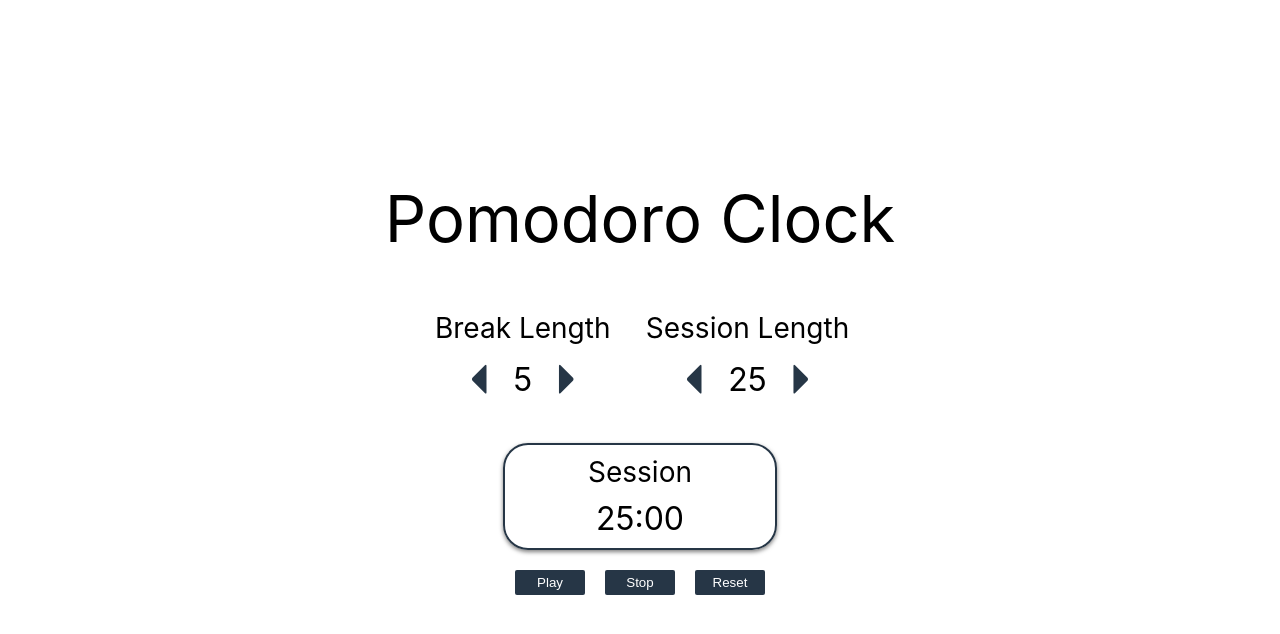
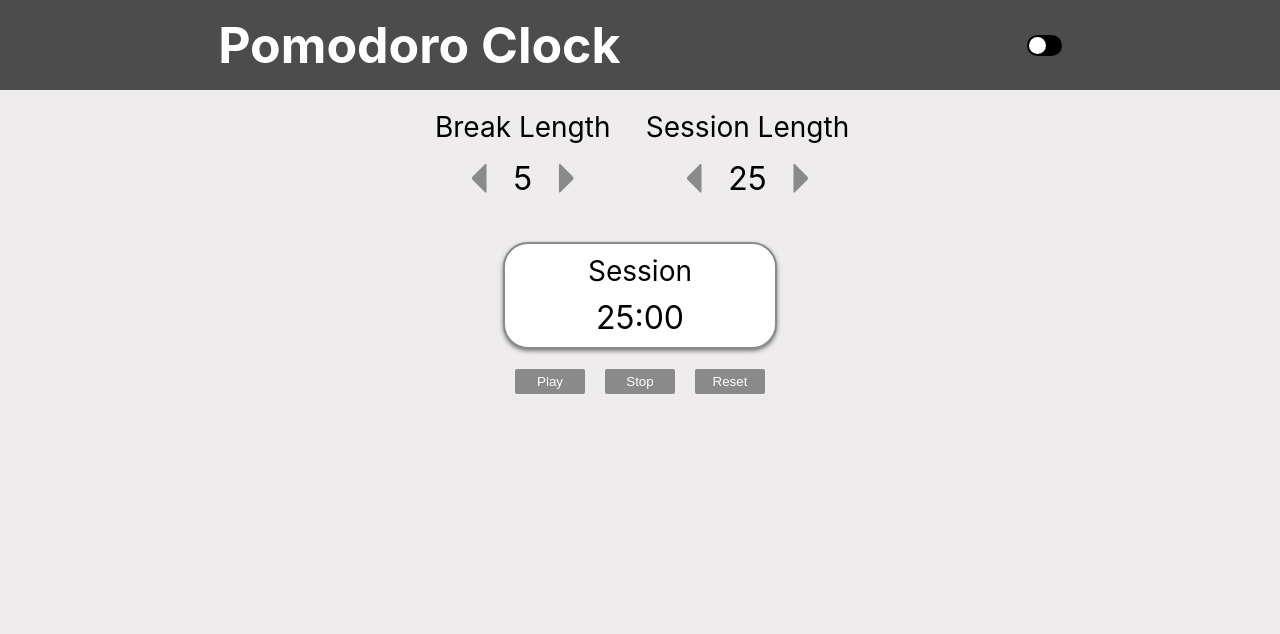
Before and after one commit to NicholasKlaus/Timer, a React (Create React App) app: page / in a window 1280 px wide. Shown: the top 634 px of the page. Built offline with nearby package versions, Linux system fonts and the light colour scheme.

Commit message:
added DarkModeToggler, added dark-theme, change styles

```diff
--- a/src/App.tsx
+++ b/src/App.tsx
@@ -1,17 +1,19 @@
 import React from 'react';
-import { BreakLength, SessionLength, Timer } from './components/index';
+import { BreakLength, Header, SessionLength, Timer } from './components/index';
 
 function App() {
 
   return (
     <div className="App">
-      <div className="main-wrap">
-        <h2>Pomodoro Clock</h2>
-        <div className="interval-wrap">
-          <BreakLength />
-          <SessionLength />
+      <Header />
+      <div className="container">
+        <div className="main-wrap">
+          <div className="interval-wrap">
+            <BreakLength />
+            <SessionLength />
+          </div>
+          <Timer />
         </div>
-        <Timer />
       </div>
     </div>
   );
--- /dev/null
+++ b/src/components/darkModeToggler/DarkModeToggler.tsx
@@ -0,0 +1,49 @@
+import React, { useEffect, useRef, useState } from 'react';
+import themeKey from '../../constants/theme';
+
+export const DarkModeToggler: React.FC = () => {
+  const [isDarkTheme, setIsDarkTheme] = useState(false);
+
+  const darkTheme = "dark-theme";
+  const lightTheme = "light-theme";
+  let theme: React.MutableRefObject<string | undefined> = useRef();
+
+  useEffect(() => {
+    getTheme()
+  }, [])
+
+  const switchTheme = (e: any) => {
+    if (theme.current === darkTheme) {
+      document.body.classList.replace(darkTheme, lightTheme)
+      localStorage.setItem(themeKey, lightTheme)
+      theme.current = lightTheme;
+      setIsDarkTheme(false);
+    } else {
+      document.body.classList.replace(lightTheme, darkTheme)
+      localStorage.setItem(themeKey, darkTheme)
+     theme.current = darkTheme;
+      setIsDarkTheme(true);
+    }
+  }
+
+  const getTheme = () => {
+    if(localStorage) {
+      theme.current = localStorage.getItem(themeKey) as string;
+    }
+    if (theme.current === lightTheme || theme.current === darkTheme) {
+      document.body.classList.add(theme.current)
+      setIsDarkTheme(theme.current === darkTheme)
+    } else {
+      document.body.classList.add(lightTheme)
+      setIsDarkTheme(false);
+    }
+
+  }
+
+  return (
+    <label className="switch">
+      <input type="checkbox" onChange={switchTheme} checked={isDarkTheme} />
+      <span className="slider round"></span>
+    </label>
+  )
+}
--- /dev/null
+++ b/src/components/header/Header.tsx
@@ -0,0 +1,14 @@
+import React from 'react';
+import { DarkModeToggler } from '../index';
+
+export const Header = () => {
+
+  return (
+    <div className="header">
+      <div className="header-wrap">
+        <h2 className="header-title">Pomodoro Clock</h2>
+        <DarkModeToggler />
+      </div>
+    </div>
+  );
+}
--- a/src/components/index.ts
+++ b/src/components/index.ts
@@ -1,3 +1,5 @@
 export * from './SessionLength';
 export * from './BreakLength';
 export * from './Timer';
+export * from './header/Header';
+export * from './darkModeToggler/DarkModeToggler';
--- /dev/null
+++ b/src/constants/theme.ts
@@ -0,0 +1,3 @@
+const themeKey = 'theme';
+
+export default themeKey;
--- a/src/index.tsx
+++ b/src/index.tsx
@@ -1,6 +1,6 @@
 import React from 'react';
 import ReactDOM from 'react-dom';
-import './index.scss';
+import './style/index.scss';
 import App from './App';
 import {Provider} from 'react-redux';
 import { store } from './store';
--- a/src/scss/App.scss
+++ /dev/null
@@ -1,74 +0,0 @@
-.main-wrap {
-  display: flex;
-  flex-direction: column;
-  height: 90vh;
-  justify-content: center;
-  align-items: center;
-}
-
-h2 {
-  font-size: 65px;
-  font-weight: 400;
-}
-
-h4 {
-  text-align: center;
-  font-size: 28px;
-  font-weight: 400;
-  margin-top: 0px;
-  margin-bottom: 10px;
-}
-
-.interval-container {
-  display: flex;
-  margin: 0 40px;
-  align-items: center;
-}
-
-.interval-wrap {
-  display: flex;
-}
-
-.arrow {
-  font-size: 48px;
-  cursor: pointer;
-  color: #263646;
-  border: none
-}
-
-.interval-length {
-  font-size: 32px;
-  margin: 0 10px;
-}
-
-.timer-container {
-  border: 2px solid #263646;
-  margin-top: 40px;
-  border-radius: 25px;
-  min-width: 250px;
-  text-align: center;
-  box-shadow: 0 2px 4px rgba(0, 0, 0, 0.50);
-  padding: 10px;
-}
-
-.timer {
-  font-size: 32px;
-}
-
-.timer-actions {
-  margin-top: 20px;
-  text-align: center;
-}
-
-.btn {
-  padding: 5px 10px;
-  margin: 0 10px;
-  height: 25px;
-  background-color: #263646;
-  border: none;
-  outline: none;
-  cursor: pointer;
-  color: #fff;
-  min-width: 70px;
-  border-radius: 2px;
-}
--- /dev/null
+++ b/src/style/App.scss
@@ -0,0 +1,121 @@
+.container {
+  max-width: 1170px;
+  margin-left: auto;
+  margin-right: auto;
+}
+
+.header {
+  padding: 15px;
+  background-color: #4c4c4c;
+  .header-title {
+    margin: 0;
+    font-size: 50px;
+    font-weight: 700;
+    color: #fff;
+  }
+}
+
+.header-wrap {
+  display: flex;
+  justify-content: space-around;
+  align-items: center;
+}
+
+.main-wrap {
+  padding: 20px;
+  display: flex;
+  flex-direction: column;
+  justify-content: center;
+  align-items: center;
+}
+
+h4 {
+  text-align: center;
+  font-size: 28px;
+  font-weight: 400;
+  margin-top: 0px;
+  margin-bottom: 10px;
+}
+
+.dark-theme h4 {
+  color: #fff;
+}
+
+.interval-container {
+  display: flex;
+  margin: 0 40px;
+  align-items: center;
+
+  .arrow {
+    font-size: 48px;
+    cursor: pointer;
+    color: #8a8a8a;
+    border: none
+  }
+
+  .interval-length {
+    font-size: 32px;
+    margin: 0 10px;
+  }
+}
+
+.interval-wrap {
+  display: flex;
+}
+
+.timer-container {
+  border: 2px solid #8a8a8a;
+  margin-top: 40px;
+  border-radius: 25px;
+  min-width: 250px;
+  text-align: center;
+  box-shadow: 0 2px 4px rgba(0, 0, 0, 0.50);
+  padding: 10px;
+  background-color: #fff;
+
+  .timer {
+    font-size: 32px;
+  }
+}
+
+.timer-actions {
+  margin-top: 20px;
+  text-align: center;
+
+  .btn {
+    padding: 5px 10px;
+    margin: 0 10px;
+    height: 25px;
+    background-color: #8a8a8a;
+    border: none;
+    outline: none;
+    cursor: pointer;
+    color: #fff;
+    min-width: 70px;
+    border-radius: 2px;
+  }
+}
+
+//--------------------------------------------dark-theme--------------------------------------------------------------------------
+
+.dark-theme .arrow {
+  color: #fff;
+}
+
+.dark-theme .btn {
+  background-color: #fff;
+  color:black
+}
+
+.dark-theme .timer-container {
+  background-color: #1c1c1c;
+  border-color: #fff;
+}
+
+.dark-theme .timer {
+  color: #fff
+}
+
+.dark-theme .interval-length {
+  color: #fff;
+}
--- /dev/null
+++ b/src/style/componets.DarkModeToggler.scss
@@ -0,0 +1,60 @@
+.switch {
+  position: relative;
+  display: inline-block;
+  width: 35px;
+  height: 21px;
+  margin-bottom: 0 !important;
+}
+
+.switch input {
+  opacity: 0;
+  width: 0;
+  height: 0;
+}
+
+.slider {
+  position: absolute;
+  cursor: pointer;
+  top: 0;
+  left: 0;
+  right: 0;
+  bottom: 0;
+  background-color: black;
+  -webkit-transition: .4s;
+  transition: .4s;
+}
+
+.slider:before {
+  position: absolute;
+  content: "";
+  height: 17px;
+  width: 17px;
+  left: 2px;
+  bottom: 2px;
+  background-color: #fff;
+  -webkit-transition: .4s;
+  transition: .4s;
+}
+
+input:checked + .slider {
+  background-color: #fff;
+}
+
+input:focus + .slider {
+  box-shadow: 0 0 1px black;
+}
+
+input:checked + .slider:before {
+  -webkit-transform: translateX(14px);
+  -ms-transform: translateX(14px);
+  transform: translateX(14px);
+  background-color: black;
+}
+
+.slider.round {
+  border-radius: 34px;
+}
+
+.slider.round:before {
+  border-radius: 50%;
+}
--- a/src/index.scss
+++ b/src/style/index.scss
@@ -1,5 +1,18 @@
-@import './scss/App.scss';
-@import './icofont/icofont.min.css';
+@import './App.scss';
+@import './componets.DarkModeToggler.scss';
+@import '../icofont/icofont.min.css';
+
+html, body, #root, .App {
+  height: 100vh;
+}
+
+.App {
+  background-color: #eeecec;
+}
+
+.dark-theme .App {
+  background-color: #2e2e2e;
+}
 
 body {
   margin: 0;
@@ -14,7 +27,3 @@ code {
   font-family: source-code-pro, Menlo, Monaco, Consolas, 'Courier New',
     monospace;
 }
-
-.App {
-  height: 100vh;
-}
```
